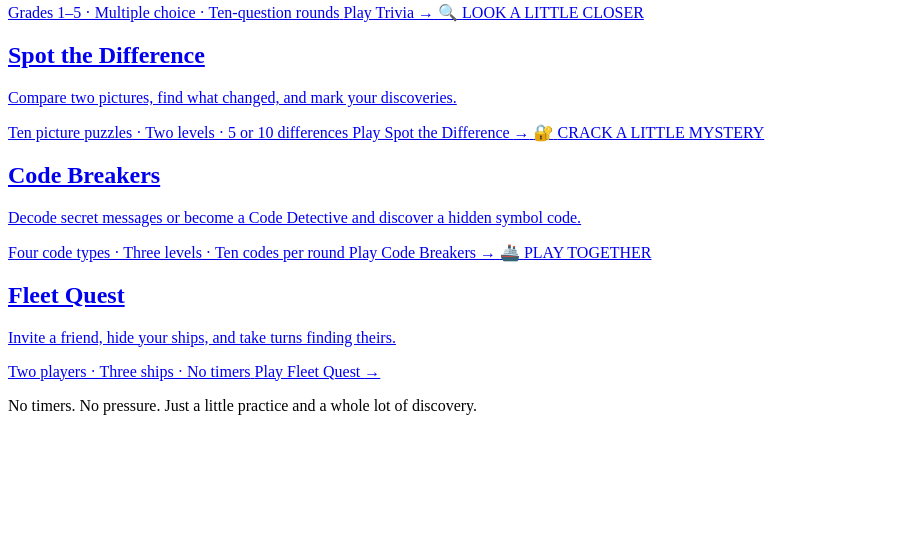
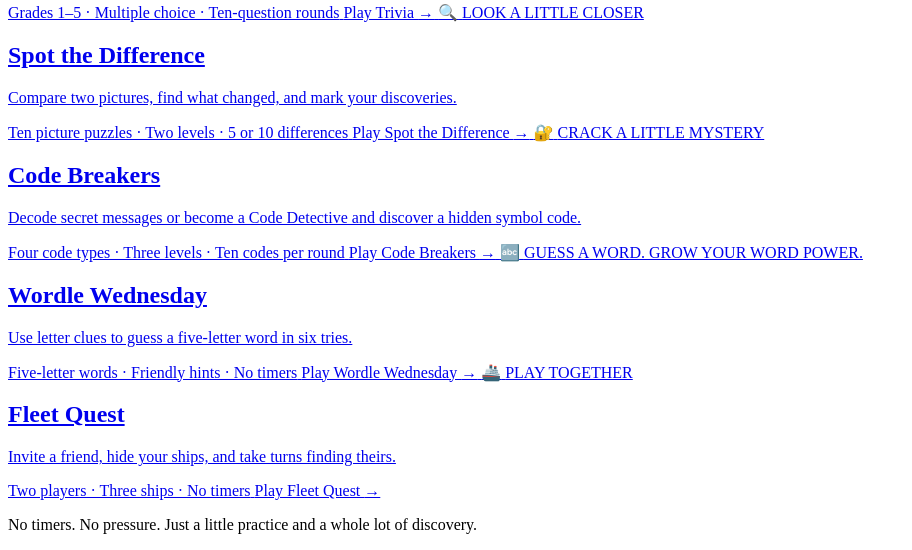
Before and after one commit to SethLieberman/word_quest, a Rails app: page / in a window 1280 px wide. Shown: the part 616-1166 px from the top of the page, without its empty margins (0-912 px from the left). Before the commit the page ends 1031 px from the top, so only its background shows below. Run offline with Rails 7, Linux system fonts and the light colour scheme; some libraries are stand-ins or nearby versions.

Commit message:
Add wednesdat wordle

```diff
--- a/app/controllers/games_controller.rb
+++ b/app/controllers/games_controller.rb
@@ -17,6 +17,9 @@ class GamesController < ApplicationController
   def code_breaker
   end
 
+  def wordle_wednesday
+  end
+
   def read_aloud
     render :read_aloud
   end
--- /dev/null
+++ b/app/javascript/controllers/wordle_wednesday_controller.js
@@ -0,0 +1,167 @@
+import { Controller } from "@hotwired/stimulus"
+import WORDS from "data/wordle_wednesday_words"
+
+const WORD_LENGTH = 5
+const MAX_GUESSES = 6
+
+export default class extends Controller {
+  static targets = ["round", "rows", "row", "input", "feedback", "hint", "hintButton", "keyboard", "key", "playAgain"]
+
+  connect() {
+    this.startRound()
+  }
+
+  startRound() {
+    const choices = WORDS.filter(({ word }) => word !== this.answer?.word)
+    this.answer = choices[Math.floor(Math.random() * choices.length)]
+    this.guesses = []
+    this.finished = false
+    this.hintUsed = false
+    this.roundTarget.textContent = "YOUR WORD"
+    this.feedbackTarget.textContent = ""
+    this.feedbackTarget.className = "wordle-feedback"
+    this.hintTarget.textContent = ""
+    this.hintButtonTarget.disabled = false
+    this.inputTarget.disabled = false
+    this.inputTarget.value = ""
+    this.inputTarget.removeAttribute("aria-invalid")
+    this.playAgainTarget.hidden = true
+    this.keyTargets.forEach((key) => {
+      key.disabled = false
+      key.classList.remove("correct", "present", "absent")
+      key.removeAttribute("aria-label")
+    })
+    this.rowTargets.forEach((row) => {
+      row.replaceChildren(...Array.from({ length: WORD_LENGTH }, () => {
+        const tile = document.createElement("span")
+        tile.className = "wordle-tile"
+        tile.setAttribute("role", "gridcell")
+        tile.setAttribute("aria-label", "Empty")
+        return tile
+      }))
+    })
+  }
+
+  sanitizeInput() {
+    this.inputTarget.value = this.inputTarget.value.replace(/[^a-z]/gi, "").slice(0, WORD_LENGTH).toUpperCase()
+    this.inputTarget.removeAttribute("aria-invalid")
+  }
+
+  pressKey(event) {
+    const key = event.currentTarget.dataset.key
+    if (this.finished) return
+
+    if (key === "ENTER") {
+      this.submitGuess()
+    } else if (key === "BACKSPACE") {
+      this.inputTarget.value = this.inputTarget.value.slice(0, -1)
+      this.inputTarget.focus()
+    } else if (this.inputTarget.value.length < WORD_LENGTH) {
+      this.inputTarget.value += key
+      this.inputTarget.focus()
+    }
+  }
+
+  submit(event) {
+    event.preventDefault()
+    this.submitGuess()
+  }
+
+  submitGuess() {
+    if (this.finished) return
+
+    const guess = this.inputTarget.value.trim().toUpperCase()
+    if (!/^[A-Z]{5}$/.test(guess)) {
+      this.inputTarget.setAttribute("aria-invalid", "true")
+      this.feedbackTarget.className = "wordle-feedback retry"
+      this.feedbackTarget.textContent = "Type five letters to make your guess."
+      this.inputTarget.focus()
+      return
+    }
+
+    this.inputTarget.removeAttribute("aria-invalid")
+    this.feedbackTarget.textContent = ""
+    const row = this.rowTargets[this.guesses.length]
+    const marks = this.markGuess(guess)
+    const tiles = [...row.children]
+    tiles.forEach((tile, index) => {
+      tile.textContent = guess[index]
+      tile.classList.add(marks[index])
+      tile.setAttribute("aria-label", `${guess[index]}, ${this.markLabel(marks[index])}`)
+    })
+    row.setAttribute("aria-label", `Guess ${this.guesses.length + 1}: ${guess}`)
+    this.guesses.push(guess)
+    this.inputTarget.value = ""
+    this.updateKeyboard(guess, marks)
+
+    if (guess === this.answer.word) {
+      this.finish(true)
+    } else if (this.guesses.length === MAX_GUESSES) {
+      this.finish(false)
+    } else {
+      this.roundTarget.textContent = `${MAX_GUESSES - this.guesses.length} ${MAX_GUESSES - this.guesses.length === 1 ? "guess" : "guesses"} left`
+      this.inputTarget.focus()
+    }
+  }
+
+  markGuess(guess) {
+    const marks = Array(WORD_LENGTH).fill("absent")
+    const remaining = {}
+
+    for (const letter of this.answer.word) {
+      remaining[letter] = (remaining[letter] || 0) + 1
+    }
+
+    for (let index = 0; index < WORD_LENGTH; index += 1) {
+      if (guess[index] === this.answer.word[index]) {
+        marks[index] = "correct"
+        remaining[guess[index]] -= 1
+      }
+    }
+    for (let index = 0; index < WORD_LENGTH; index += 1) {
+      if (marks[index] !== "correct" && remaining[guess[index]] > 0) {
+        marks[index] = "present"
+        remaining[guess[index]] -= 1
+      }
+    }
+    return marks
+  }
+
+  updateKeyboard(guess, marks) {
+    const priority = { absent: 1, present: 2, correct: 3 }
+    guess.split("").forEach((letter, index) => {
+      const key = this.keyTargets.find((button) => button.dataset.key === letter)
+      const current = ["correct", "present", "absent"].find((mark) => key.classList.contains(mark))
+      if (!current || priority[marks[index]] > priority[current]) {
+        key.classList.remove("correct", "present", "absent")
+        key.classList.add(marks[index])
+        key.setAttribute("aria-label", `${letter}, ${this.markLabel(marks[index])}`)
+      }
+    })
+  }
+
+  markLabel(mark) {
+    return { correct: "right letter in the right place", present: "right letter in a different place", absent: "not in the word" }[mark]
+  }
+
+  hint() {
+    if (this.finished || this.hintUsed) return
+    this.hintUsed = true
+    this.hintButtonTarget.disabled = true
+    this.hintTarget.textContent = `Hint: ${this.answer.hint}`
+  }
+
+  finish(won) {
+    this.finished = true
+    this.inputTarget.disabled = true
+    this.hintButtonTarget.disabled = true
+    this.keyTargets.forEach((key) => { key.disabled = true })
+    this.playAgainTarget.hidden = false
+    this.feedbackTarget.className = `wordle-feedback ${won ? "success" : "retry"}`
+    this.feedbackTarget.textContent = won
+      ? `You got it! ${this.answer.word} — ${this.answer.hint}`
+      : `Nice try! The word was ${this.answer.word}. ${this.answer.hint}`
+    this.roundTarget.textContent = won ? "WORD SOLVED!" : "ROUND COMPLETE"
+    this.playAgainTarget.focus()
+  }
+}
--- /dev/null
+++ b/app/javascript/data/wordle_wednesday_words.js
@@ -0,0 +1,47 @@
+const WORDS = [
+  ["apple", "A crunchy fruit that can be red, green, or yellow."],
+  ["beach", "A sandy place beside the sea."],
+  ["bread", "A food made from flour that can be used for sandwiches."],
+  ["brick", "A hard block used to build a wall."],
+  ["chair", "A seat with a back and usually four legs."],
+  ["chalk", "A soft stick used to write on a blackboard."],
+  ["chase", "To run after someone or something."],
+  ["cloud", "A fluffy-looking shape made of tiny drops of water in the sky."],
+  ["dance", "To move your body to music."],
+  ["earth", "The planet we live on."],
+  ["flash", "A quick, bright burst of light."],
+  ["float", "To rest on top of water instead of sinking."],
+  ["fresh", "New, clean, or recently made."],
+  ["giant", "A very large person or thing."],
+  ["grape", "A small, round fruit that grows in a bunch."],
+  ["happy", "Feeling glad or cheerful."],
+  ["heart", "The part of your body that pumps blood."],
+  ["laugh", "The sound you make when something is funny."],
+  ["lemon", "A yellow fruit with a sour taste."],
+  ["light", "What helps you see, like sunshine or a lamp."],
+  ["lunch", "The meal many people eat in the middle of the day."],
+  ["magic", "Something that seems like a wonderful trick."],
+  ["mouse", "A small animal with a long tail, or a computer helper."],
+  ["ocean", "A very large area of salty water."],
+  ["paint", "Colorful liquid used to make a picture."],
+  ["plant", "A living thing that grows in soil and needs water."],
+  ["quick", "Moving or happening fast."],
+  ["quiet", "Making very little sound."],
+  ["river", "A long stream of water that flows across land."],
+  ["smile", "A happy look made by turning up the corners of your mouth."],
+  ["space", "The huge area beyond Earth's sky where stars are found."],
+  ["speak", "To say words out loud."],
+  ["spell", "To say or write the letters in a word in the right order."],
+  ["sport", "A game or activity that uses skill and practice."],
+  ["story", "A tale about people, places, or events."],
+  ["swing", "To move back and forth, or a seat that hangs from a frame."],
+  ["teach", "To help someone learn something new."],
+  ["tiger", "A large striped cat that lives in the wild."],
+  ["train", "A line of cars that travels on tracks."],
+  ["water", "The clear liquid we drink and use every day."],
+  ["wheel", "A round part that helps a bike or car move."],
+  ["write", "To make letters or words with a pencil or keyboard."],
+  ["zebra", "An animal with black-and-white stripes."]
+]
+
+export default WORDS.map(([word, hint]) => ({ word: word.toUpperCase(), hint }))
--- a/app/views/games/index.html.erb
+++ b/app/views/games/index.html.erb
@@ -54,6 +54,14 @@
       <span class="quest-detail">Four code types · Three levels · Ten codes per round</span>
       <span class="quest-link">Play Code Breakers <span aria-hidden="true">→</span></span>
     </a>
+    <a class="quest-card wordle-wednesday-card" href="<%= wordle_wednesday_path %>">
+      <span class="quest-art" aria-hidden="true">🔤</span>
+      <span class="eyebrow">GUESS A WORD. GROW YOUR WORD POWER.</span>
+      <h2>Wordle Wednesday</h2>
+      <p>Use letter clues to guess a five-letter word in six tries.</p>
+      <span class="quest-detail">Five-letter words · Friendly hints · No timers</span>
+      <span class="quest-link">Play Wordle Wednesday <span aria-hidden="true">→</span></span>
+    </a>
     <a class="quest-card fleet-quest-card" href="<%= fleet_games_path %>">
       <span class="quest-art" aria-hidden="true">🚢</span>
       <span class="eyebrow">PLAY TOGETHER</span>
--- a/config/routes.rb
+++ b/config/routes.rb
@@ -5,6 +5,7 @@ Rails.application.routes.draw do
   get "trivia", to: "games#trivia", as: :trivia
   get "spot-the-difference", to: "games#spot_difference", as: :spot_difference
   get "code-breakers", to: "games#code_breaker", as: :code_breaker
+  get "wordle-wednesday", to: "games#wordle_wednesday", as: :wordle_wednesday
   resources :fleet_games, path: "fleet-quest", only: [ :index, :create, :show ], param: :id do
     member do
       get :state
```
Also changed, not shown: app/assets/stylesheets/wordle_wednesday.css (added, +43 -0 lines), app/views/games/wordle_wednesday.html.erb (added, +52 -0 lines), test/controllers/games_controller_test.rb (+15 -1 lines), test/system/code_breaker_test.rb (+2 -2 lines), test/system/fleet_quest_test.rb (+1 -1 lines), test/system/math_quest_test.rb (+1 -1 lines), test/system/spot_difference_test.rb (+1 -1 lines), test/system/trivia_test.rb (+1 -1 lines), test/system/wordle_wednesday_test.rb (added, +81 -0 lines), Gemfile.lock.
